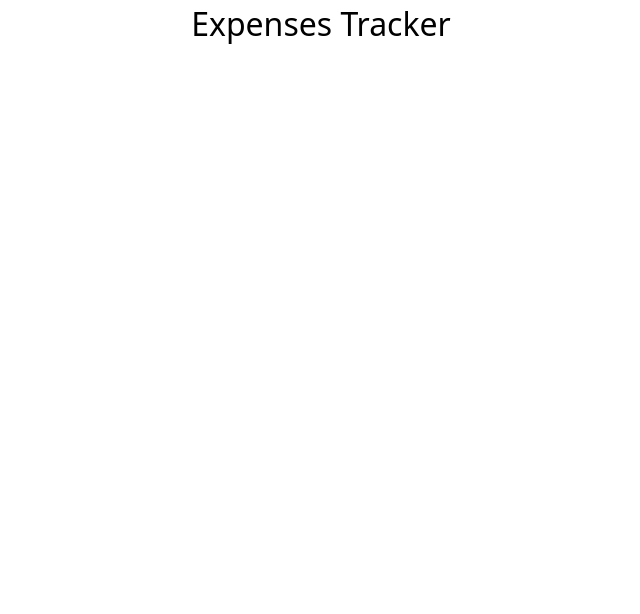
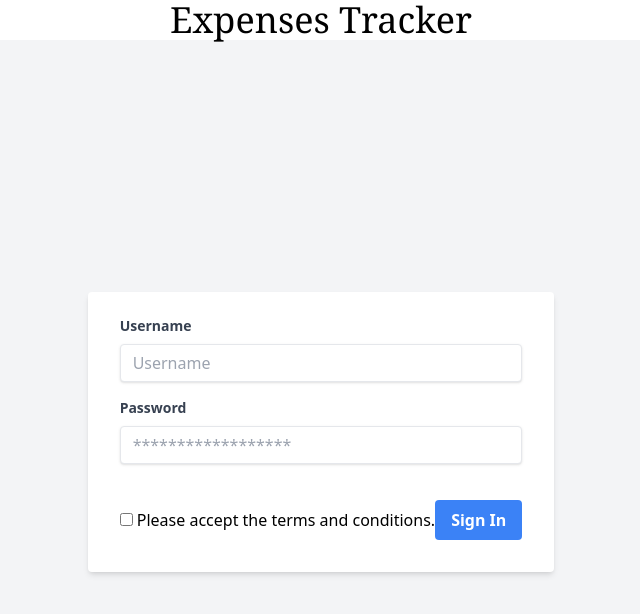
Before and after one commit to Ernesto-B/FullStack-Test, a React (Create React App) app in the folder expenses-tracker/: page / in a window 1280 px wide. Shown: the top 614 px of the page, without its empty margins (319-959 px from the left). Built offline with nearby package versions, Linux system fonts and the light colour scheme.

Commit message:
Added login component

```diff
--- a/expenses-tracker/src/App.css
+++ b/expenses-tracker/src/App.css
@@ -1,4 +1,5 @@
 h1.title {
-  font-size: xx-large;
+  font-size: 40px;
   text-align: center;
+  font-family: Impact, Haettenschweiler, 'Arial Narrow Bold', sans-serif;
 }
--- a/expenses-tracker/src/App.js
+++ b/expenses-tracker/src/App.js
@@ -1,12 +1,25 @@
-import './App.css';
+import React, { useState } from 'react';
+import Login from './Login';
 
 function App() {
+  const [isLoggedIn, setIsLoggedIn] = useState(false);
+
+  const handleLogin = (username, password) => {
+    // Here, add logic to authenticate the user
+
+    setIsLoggedIn(true);
+  };
+
   return (
-    <>
-      <h1 className="title">
-        Expenses Tracker
-      </h1>
-    </>
+    <div className="App">
+      {!isLoggedIn ? (
+        <Login onLogin={handleLogin} />
+      ) : (
+        <div>
+          <h1>Home</h1>
+        </div>
+      )}
+    </div>
   );
 }
 
--- /dev/null
+++ b/expenses-tracker/src/Login.js
@@ -0,0 +1,58 @@
+import React, { useState } from 'react';
+
+function Login({ onLogin }) {
+    const [username, setUsername] = useState('');
+    const [password, setPassword] = useState('');
+    const [termsAccepted, setTermsAccepted] = useState(false);
+
+    const handleSubmit = (event) => {
+        event.preventDefault();
+        if (termsAccepted) { onLogin(username, password); }
+    };
+
+    return (
+        <>
+            <h1 id="loginTitle" className="text-center text-4xl font-serif">Expenses Tracker</h1>
+            <div className="flex items-center justify-center h-screen bg-gray-100">
+                <form onSubmit={handleSubmit} className="bg-white shadow-md rounded px-8 pt-6 pb-8 mb-4">
+                    <div className="mb-4">
+                        <label className="block text-gray-700 text-sm font-bold mb-2" htmlFor="username">
+                            Username
+                        </label>
+                        <input
+                            className="shadow appearance-none border rounded w-full py-2 px-3 text-gray-700 leading-tight focus:outline-none focus:shadow-outline"
+                            id="username"
+                            type="text"
+                            placeholder="Username"
+                            value={username}
+                            onChange={(e) => setUsername(e.target.value)}
+                        />
+                    </div>
+                    <div className="mb-6">
+                        <label className="block text-gray-700 text-sm font-bold mb-2" htmlFor="password">
+                            Password
+                        </label>
+                        <input
+                            className="shadow appearance-none border rounded w-full py-2 px-3 text-gray-700 mb-3 leading-tight focus:outline-none focus:shadow-outline"
+                            id="password"
+                            type="password"
+                            placeholder="******************"
+                            value={password}
+                            onChange={(e) => setPassword(e.target.value)}
+                        />
+                    </div>
+                    <div className="flex items-center justify-between">
+                        <label for="terms-and-conditions">
+                            <input id="terms-and-conditions" type="checkbox" onChange={(e) => setTermsAccepted(e.target.value)} required /> Please accept the terms and conditions.
+                        </label>
+                        <button className="bg-blue-500 hover:bg-blue-700 text-white font-bold py-2 px-4 rounded focus:outline-none focus:shadow-outline" type="submit">
+                            Sign In
+                        </button>
+                    </div>
+                </form>
+            </div>
+        </>
+    );
+}
+
+export default Login;
```
